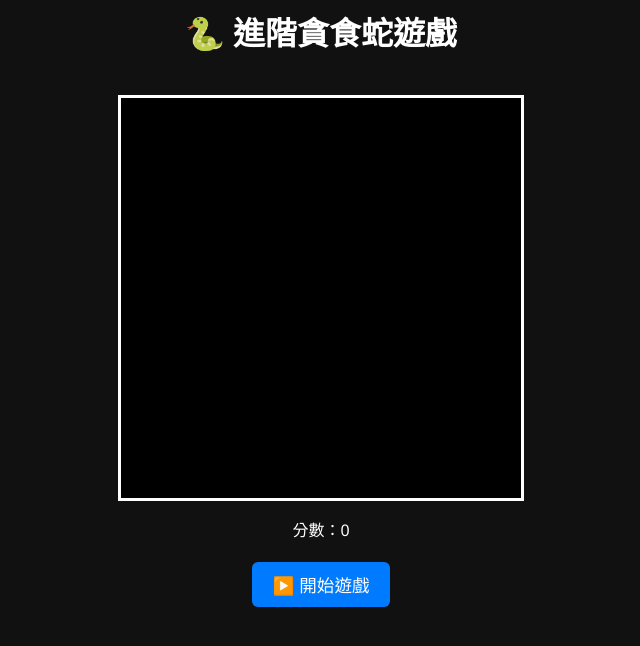
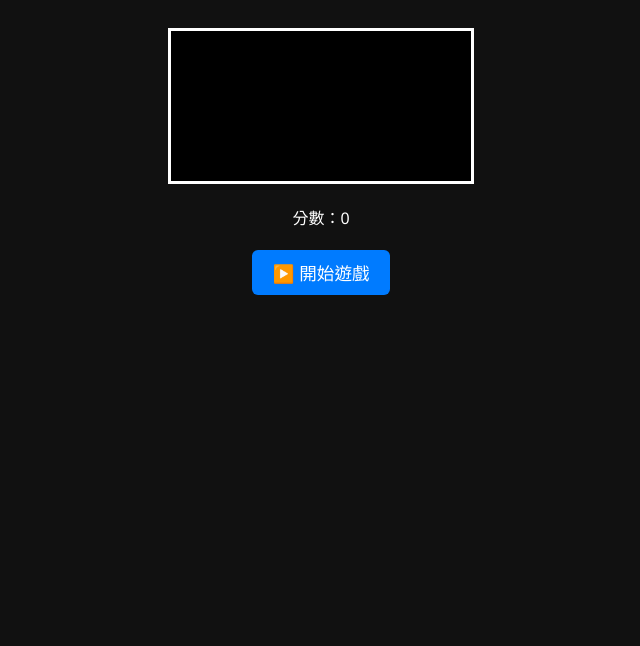
Before and after one commit to Nicole0514/Snake, a plain HTML site: page index.html in a window 1280 px wide. Shown: the whole page, without its empty margins (319-959 px from the left). Drawn offline with Linux system fonts and the light colour scheme.

Commit message:
Update index.html

```diff
--- a/index.html
+++ b/index.html
@@ -1,19 +1,20 @@
-<!<!DOCTYPE html>
+<!DOCTYPE html>
 <html lang="zh-Hant">
 <head>
   <meta charset="UTF-8">
-  <title>進階貪食蛇遊戲</title>
+  <title>🐍 進階貪食蛇遊戲（全螢幕）</title>
   <link rel="stylesheet" href="style.css">
 </head>
 <body>
-  <h1>🐍 進階貪食蛇遊戲</h1>
-  <canvas id="gameCanvas" width="400" height="400"></canvas>
-  <p id="score">分數：0</p>
+  <canvas id="gameCanvas"></canvas>
 
-  <div class="controls">
-    <button id="startBtn">▶️ 開始遊戲</button>
-    <button id="pauseBtn" style="display: none;">⏸️ 暫停</button>
-    <button id="restartBtn" style="display: none;">🔁 重玩</button>
+  <div class="hud">
+    <p id="score">分數：0</p>
+    <div class="controls">
+      <button id="startBtn">▶️ 開始遊戲</button>
+      <button id="pauseBtn" style="display: none;">⏸️ 暫停</button>
+      <button id="restartBtn" style="display: none;">🔁 重玩</button>
+    </div>
   </div>
 
   <audio id="eatSound" src="eat.mp3" preload="auto"></audio>
```
